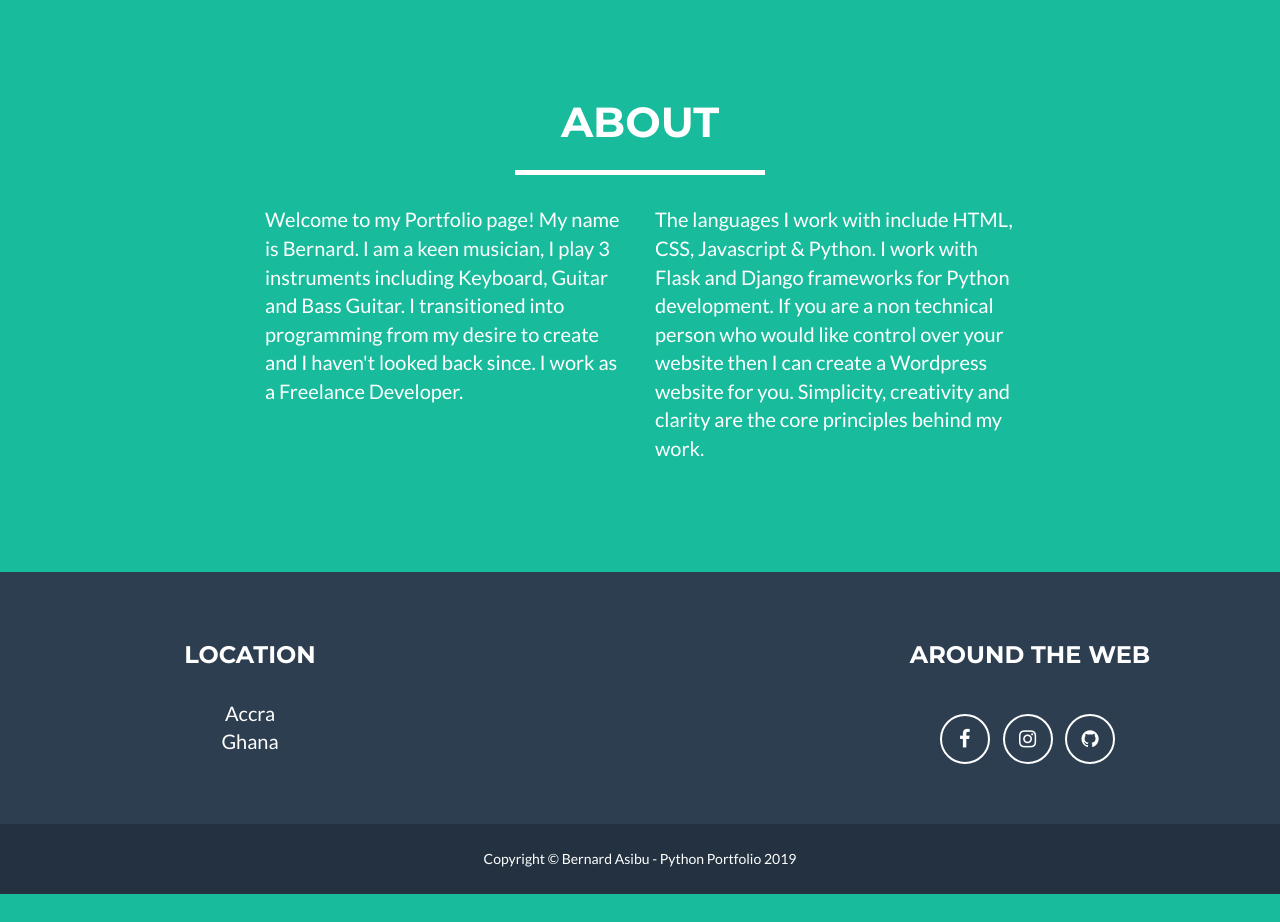
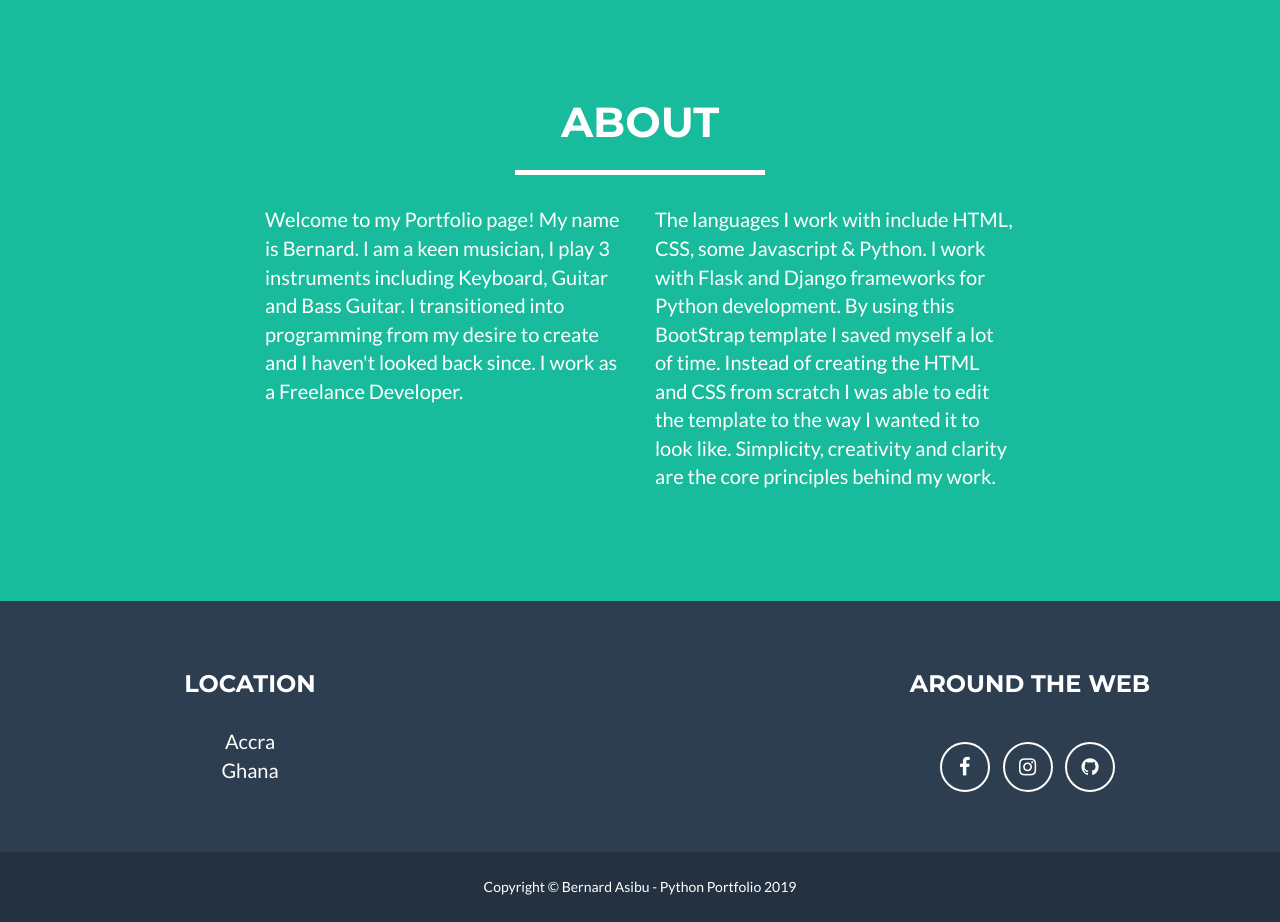
Before and after one commit to asibubernard/asibu_flask_portfolio, a Flask app: page / in a window 1280 px wide. Shown: the part 1102-2024 px from the top of the page. Before the commit the page ends 1996 px from the top, so only its background shows below. Run offline with Flask 2, Linux system fonts and the light colour scheme; some libraries are stand-ins or nearby versions.

Commit message:
updated the about page

```diff
--- a/templates/index.html
+++ b/templates/index.html
@@ -120,7 +120,9 @@
                     <p> Welcome to my Portfolio page! My name is Bernard. I am a keen musician, I play 3 instruments including Keyboard, Guitar and Bass Guitar. I transitioned into programming from my desire to create and I haven't looked back since. I work as a Freelance Developer. </p>
                 </div>
                 <div class="col-lg-4">
-                    <p> The languages I work with include HTML, CSS, Javascript & Python. I work with Flask and Django frameworks for Python development. If you are a non technical person who would like control over your website then I can create a Wordpress website for you. Simplicity, creativity and clarity are the core principles behind my work. </p>
+                    <p> The languages I work with include HTML, CSS, some Javascript & Python. I work with Flask and Django frameworks for Python development.
+                        By using this BootStrap template I saved myself a lot of time. Instead of creating the HTML and CSS from scratch I was able to edit the template to the way I wanted it to look like.
+                        Simplicity, creativity and clarity are the core principles behind my work. </p>
                 </div>
             </div>
         </div>
```
